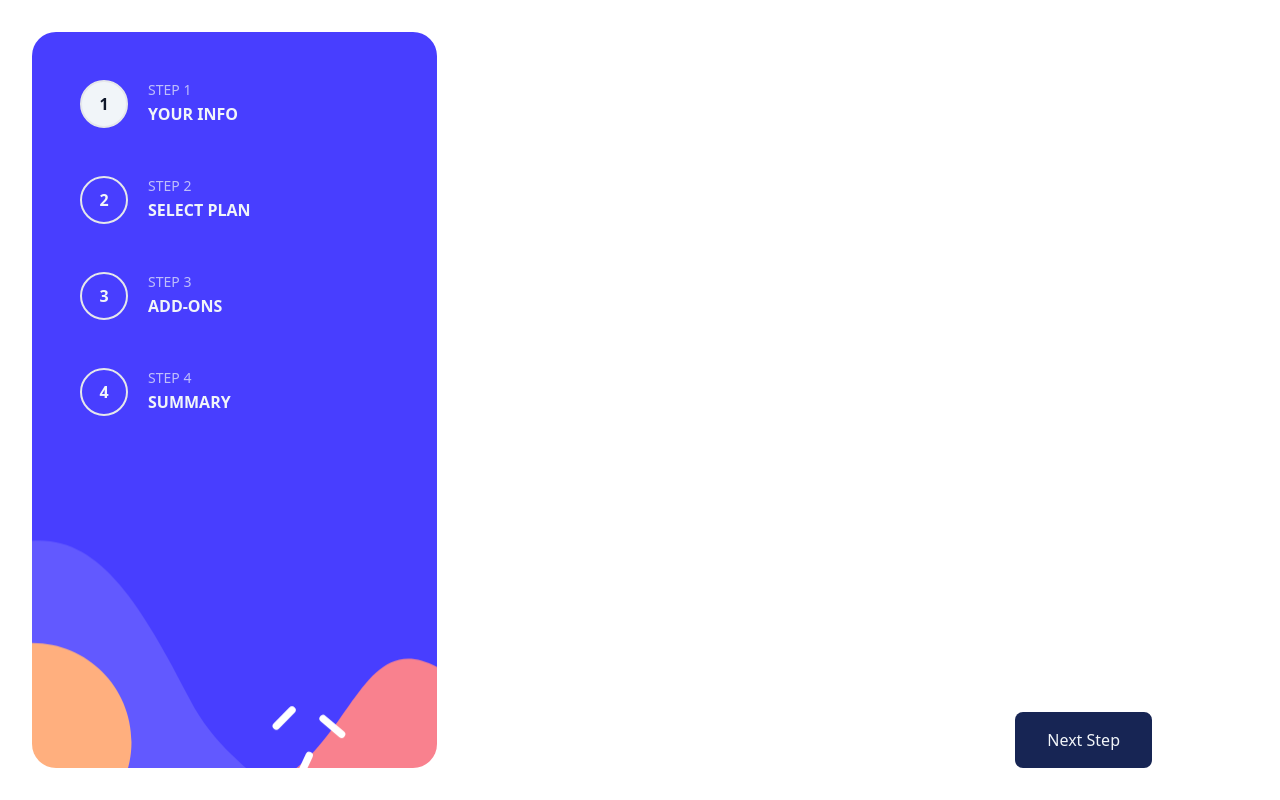
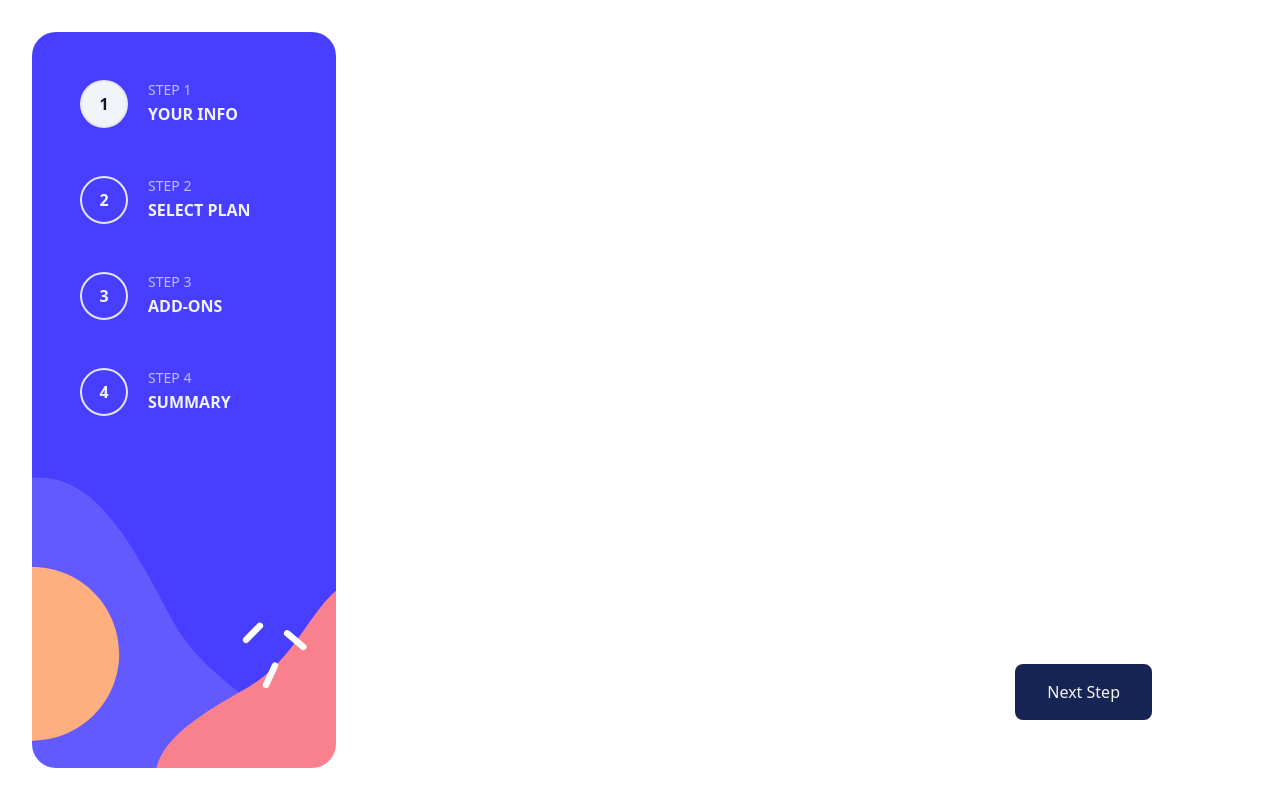
Before and after one commit to HediMuhamad/multi-step-form, a Next.js app: page / in a window 1280 px wide. Built offline with nearby package versions, Linux system fonts and the light colour scheme.

Commit message:
enhancement(stepper): making spacing better

```diff
--- a/src/components/stepper-layout/index.tsx
+++ b/src/components/stepper-layout/index.tsx
@@ -6,7 +6,7 @@ export const StepperLayout = ({ children }: { children: ReactNode }) => {
   return (
     <div className="flex flex-row items-center h-screen p-8">
       <Sidebar />
-      <main className="flex flex-1 flex-col items-center justify-center h-full px-24">
+      <main className="flex flex-1 flex-col items-center justify-center h-full px-24 py-12">
         <div className="flex-1 w-full">{children}</div>
         <Action />
       </main>
--- a/src/components/stepper-layout/sidebar.tsx
+++ b/src/components/stepper-layout/sidebar.tsx
@@ -5,7 +5,7 @@ export const Sidebar = () => {
   const { currentStep, setStep } = useStepper();
 
   return (
-    <nav className="flex flex-col h-full w-4/12 p-10 gap-y-8 rounded-3xl bg-[url('/assets/bg-sidebar-desktop.svg')] bg-no-repeat bg-cover">
+    <nav className="flex flex-col h-full w-3/12 p-10 gap-y-8 rounded-3xl bg-[url('/assets/bg-sidebar-desktop.svg')] bg-no-repeat bg-cover">
       {steps.map((title, index) => (
         <Step
           key={title}
```
